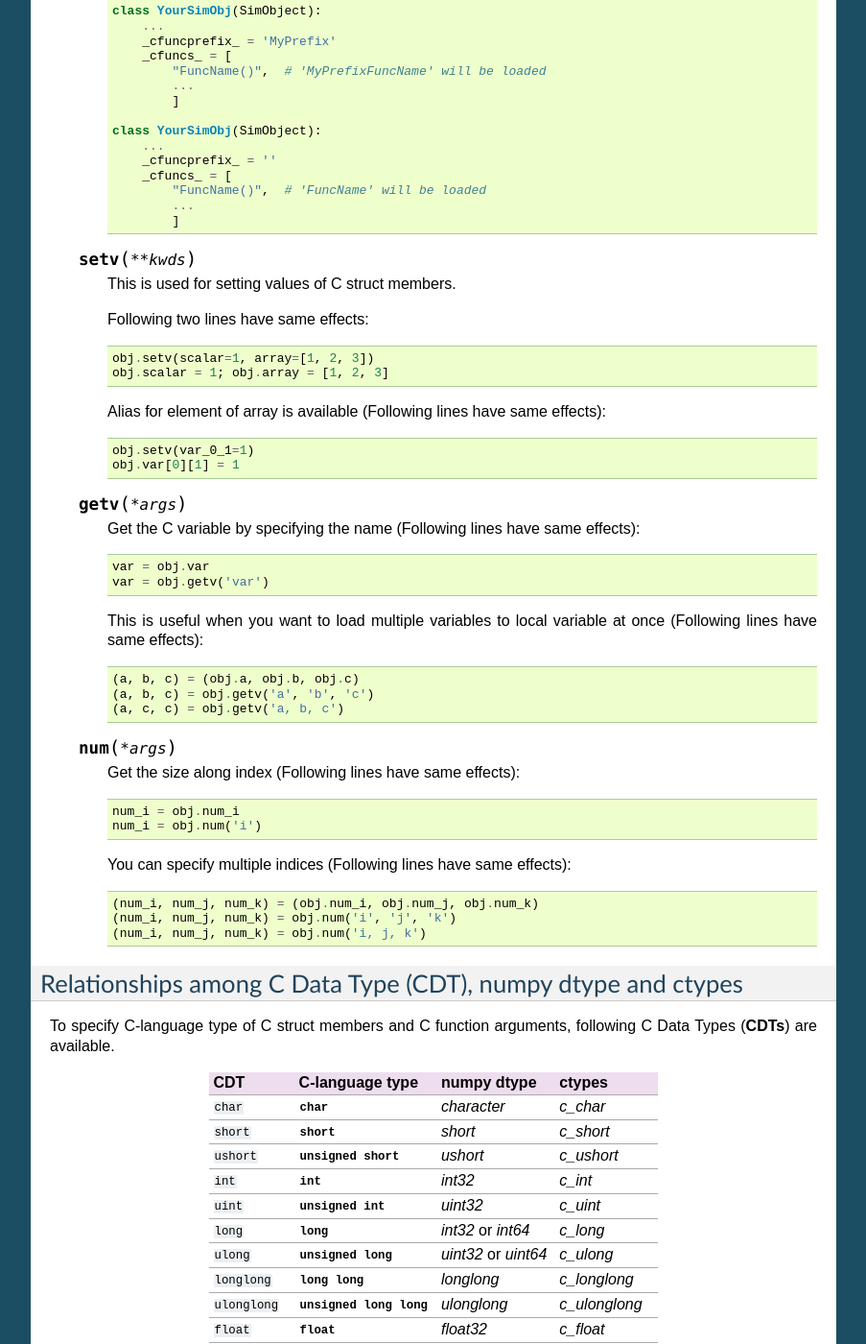
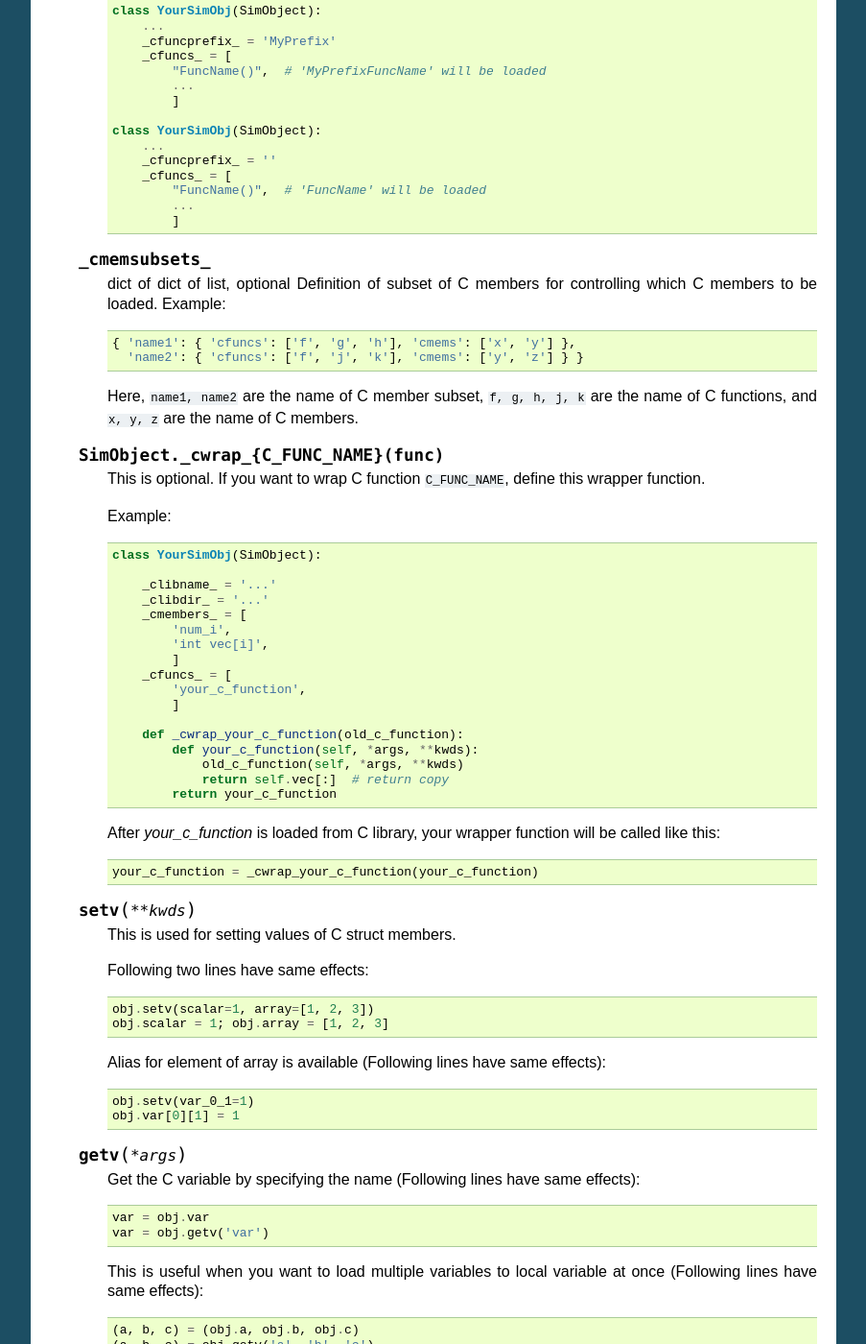
Before and after one commit to tkf/railgun, a Sphinx documentation site: the page built from doc/source/simobj.rst, in a window 1280 px wide and 1400 px high, scrolled down 2785 px. Shown: the whole window at 96% size, without its empty margins (198-1101 px from the left). Built offline with Sphinx 7.4.7, drawn with Linux system fonts in a browser that asks for light colours; some of the changed text lies outside the part shown.

Commit message:
modify documents and docstrings

```diff
--- a/doc/source/simobj.rst
+++ b/doc/source/simobj.rst
@@ -179,6 +179,50 @@
                    ...
                    ]
 
+   .. attribute:: SimObject._cmemsubsets_
+
+      dict of dict of list, optional
+      Definition of subset of C members for controlling which
+      C members to be loaded. Example::
+
+          { 'name1': { 'cfuncs': ['f', 'g', 'h'], 'cmems': ['x', 'y'] },
+            'name2': { 'cfuncs': ['f', 'j', 'k'], 'cmems': ['y', 'z'] } }
+
+      Here, ``name1, name2`` are the name of C member subset,
+      ``f, g, h, j, k`` are the name of C functions, and
+      ``x, y, z`` are the name of C members.
+
+   .. method:: SimObject._cwrap_{C_FUNC_NAME}(func)
+
+      This is optional. If you want to wrap C function ``C_FUNC_NAME``,
+      define this wrapper function.
+
+      Example::
+
+          class YourSimObj(SimObject):
+
+              _clibname_ = '...'
+              _clibdir_ = '...'
+              _cmembers_ = [
+                  'num_i',
+                  'int vec[i]',
+                  ]
+              _cfuncs_ = [
+                  'your_c_function',
+                  ]
+
+              def _cwrap_your_c_function(old_c_function):
+                  def your_c_function(self, *args, **kwds):
+                      old_c_function(self, *args, **kwds)
+                      return self.vec[:]  # return copy
+                  return your_c_function
+
+      After `your_c_function` is loaded from C library, your wrapper function
+      will be called like this::
+
+          your_c_function = _cwrap_your_c_function(your_c_function)
+
+
    .. method:: SimObject.setv(**kwds)
 
       This is used for setting values of C struct members.
```
Also changed, not shown: 1 other file.
